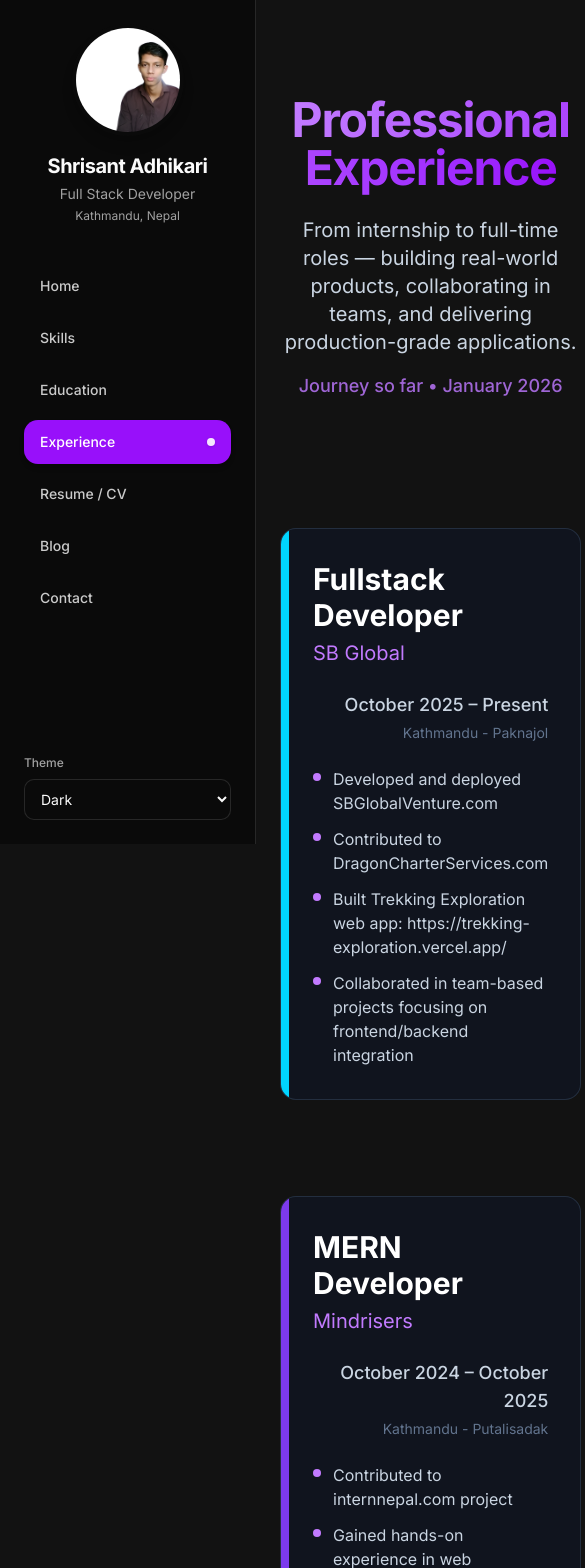
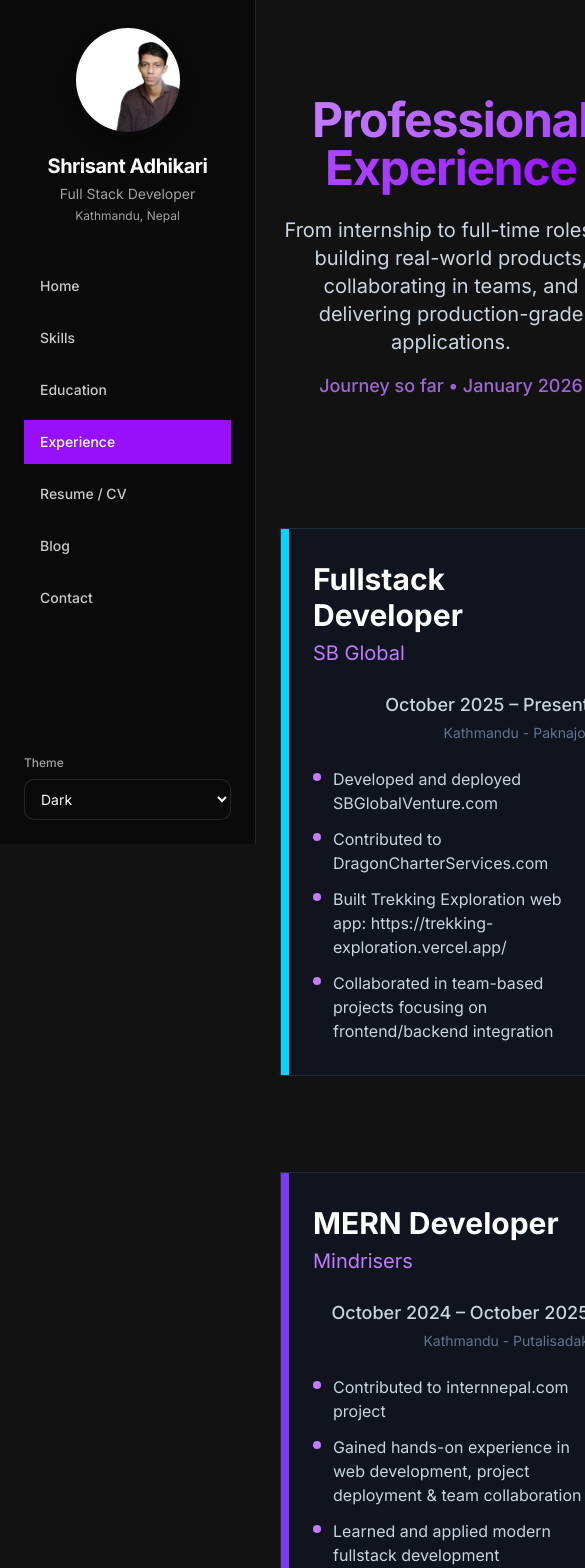
Before and after one commit to ShrisantAdhikariPortfolio/Frontend, a Next.js app: page /experience in a window 390 px wide. Shown: the top 1568 px of the page, 585 px wide, since content can reach past the window. Built offline with nearby package versions, Linux system fonts and the light colour scheme.

Commit message:
feat: updated sidebar

```diff
--- a/src/app/contact/page.tsx
+++ b/src/app/contact/page.tsx
@@ -78,7 +78,7 @@ export default function Contact() {
               <div className="
                 absolute bottom-0 left-0 h-full
                 w-0 origin-left
-                bg-gradient-to-r from-purple-500 via-fuchsia-500 to-transparent
+                bg-gradient-to-r from-green-200 to-green-400
                 group-hover:w-1/2
                 transition-all duration-700 ease-out
               "/>
@@ -86,7 +86,7 @@ export default function Contact() {
               <div className="
                 absolute bottom-0 right-0 h-full
                 w-0 origin-right
-                bg-gradient-to-r from-transparent via-fuchsia-500 to-pink-500
+                bg-gradient-to-r from-transparent via-purple-500 to-purple-500
                 group-hover:w-1/2
                 transition-all duration-700 ease-out
               "/>
--- a/src/app/experience/page.tsx
+++ b/src/app/experience/page.tsx
@@ -81,7 +81,7 @@ export default function Experience() {
                                 className={`relative opacity-0 translate-y-12 transition-all duration-700 ease-out
                            ${index % 2 === 0 ? 'md:ml-auto md:pl-12 md:pr-24' : 'md:mr-auto md:pr-12 md:pl-24'}`}
                             >
-                                <div className="bg-slate-900/50 backdrop-blur-xl border border-slate-700/60 rounded-2xl p-8 md:p-10
+                                <div className="bg-slate-900/50 backdrop-blur-xl border border-slate-700/60 p-8 md:p-10
                                 hover:border-purple-500/40
                                 transition-all duration-500 group relative overflow-hidden">
 
--- a/src/app/layout.tsx
+++ b/src/app/layout.tsx
@@ -25,7 +25,7 @@ export default function RootLayout({
           themes={['light', 'dark']}
           enableSystem={false}
         >
-          <div className="flex">
+          <div className="flex md:flex-row flex-col">
             <Sidebar />
             <main className="ml-64 w-full">{children}</main>
           </div>
--- a/src/components/layout/Sidebar.tsx
+++ b/src/components/layout/Sidebar.tsx
@@ -1,84 +1,3 @@
-
-// 'use client';
-
-// import React from 'react';
-// import Image from 'next/image';
-// import { useTheme } from 'next-themes';
-
-// const Sidebar: React.FC = () => {
-//   const { theme, setTheme } = useTheme();
-
-//   const navItems = [
-//     { label: 'Home', href: '/' },
-//     // { label: 'About', href: '/about' },
-//     // { label: 'Services', href: '/services' },
-//     { label: 'Skills', href: '/skills' },
-//     { label: 'Education', href: '/education' },
-//     { label: 'Experience', href: '/experience' },
-//     { label: 'Resume / CV', href: '/resume' },
-//     { label: 'Blog', href: '#blog' },
-//     { label: 'Contact', href: '/contact' },
-//   ];
-
-//   return (
-//     <aside className="fixed top-0 left-0 h-screen w-64 bg-background text-foreground border-r border-border p-6 flex flex-col justify-between transition-colors duration-300">
-//       <div className="text-center">
-//         <Image
-//           src="/shrisat.png"
-//           alt="Shrisant Adhikari"
-//           width={100}
-//           height={100}
-//           className="rounded-full mx-auto mb-3"
-//         />
-//         <h2 className="text-xl font-bold">
-//           Shrisant Adhikari
-//         </h2>
-//         <p className="text-sm text-muted-foreground">Full Stack Developer</p>
-//         <p className="text-sm text-muted-foreground">Kathmandu-Paknajol</p>
-//       </div>
-
-//       <nav className="mt-8">
-//         <ul className="space-y-4">
-//           {navItems.map((item, index) => (
-//             <li key={item.href}>
-//               <a
-//                 href={item.href}
-//                 className={`block transition-colors hover:text-primary ${
-//                   index === 0 ? 'text-primary' : ''
-//                 }`}
-//               >
-//                 {item.label}
-//               </a>
-//             </li>
-//           ))}
-//         </ul>
-//       </nav>
-
-//       <div className="mt-6">
-//         <label className="block text-xs mb-1 text-muted-foreground">
-//           Theme
-//         </label>
-//         <select
-//           value={theme}
-//           onChange={(e) => setTheme(e.target.value)}
-//           className="w-full bg-background text-foreground border border-border rounded px-3 py-2 text-sm focus:outline-none focus:ring-2 focus:ring-ring"
-//         >
-//           <option value="light">Light</option>
-//           <option value="dark">Dark</option>
-//           <option value="high-contrast">High Contrast</option>
-//         </select>
-//       </div>
-//     </aside>
-//   );
-// };
-
-// export default Sidebar;
-
-
-
-
-
-
 
 'use client';
 
@@ -103,7 +22,6 @@ const Sidebar: React.FC = () => {
 
   return (
     <aside className="fixed top-0 left-0 h-screen w-64 bg-background text-foreground border-r border-border p-6 flex flex-col justify-between transition-colors duration-300 z-50">
-      {/* Profile Section */}
       <div className="text-center">
         <div className="relative mx-auto mb-4 w-28 h-28">
           <Image
@@ -117,8 +35,6 @@ const Sidebar: React.FC = () => {
         <p className="text-sm text-muted-foreground mt-1">Full Stack Developer</p>
         <p className="text-xs text-muted-foreground mt-1">Kathmandu, Nepal</p>
       </div>
-
-      {/* Navigation */}
       <nav className="mt-10 flex-1">
         <ul className="space-y-2">
           {navItems.map((item) => {
@@ -131,28 +47,26 @@ const Sidebar: React.FC = () => {
                 <a
                   href={item.href}
                   className={`
-                    group relative block px-4 py-3 rounded-xl text-sm font-medium
+                    group relative block px-4 py-3 text-sm font-medium
                     transition-all duration-300
                     ${isActive
-                      ? 'bg-purple-600 text-white shadow-md'
+                      ? 'bg-purple-600 text-white'
                       : 'text-foreground/80 hover:text-foreground'
                     }
                   `}
                 >
-                  {/* Bottom line animation - appears on hover when NOT active */}
                   {!isActive && (
                     <span className="absolute bottom-0 left-0 right-0 h-[2.5px] overflow-hidden pointer-events-none">
                       <span className="
                         absolute bottom-0 left-0 h-full w-0 origin-left
-                        bg-gradient-to-r from-purple-500 via-purple-300 to-transparent
+                        bg-gradient-to-r from-purple-500 via-purple-600 to-purple-700
                         group-hover:w-1/2 transition-all duration-600 ease-out
                       "/>
                       <span className="
                         absolute bottom-0 right-0 h-full w-0 origin-right
-                        bg-gradient-to-r from-transparent via-fuchsia-500 to-pink-500
+                        bg-gradient-to-r from-transparent via-purple-500 to-purple-500
                         group-hover:w-1/2 transition-all duration-600 ease-out
                       "/>
-                      {/* Subtle glow */}
                       <span className="
                         absolute bottom-0 left-0 h-full w-0 origin-left blur-sm
                         bg-gradient-to-r from-purple-400/60 via-fuchsia-400/50 to-transparent
@@ -171,10 +85,7 @@ const Sidebar: React.FC = () => {
                     {item.label}
                   </span>
 
-                  {/* Active indicator dot */}
-                  {isActive && (
-                    <span className="absolute right-4 top-1/2 -translate-y-1/2 w-2 h-2 rounded-full bg-white/90 shadow-sm" />
-                  )}
+
                 </a>
               </li>
             );
```
